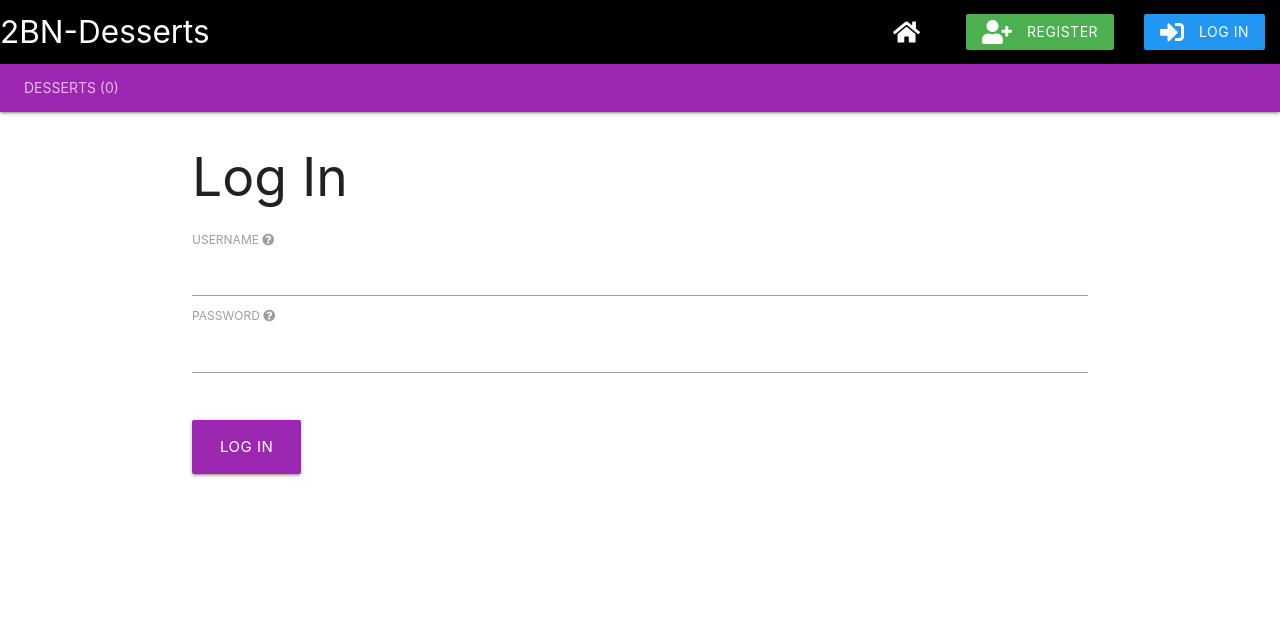
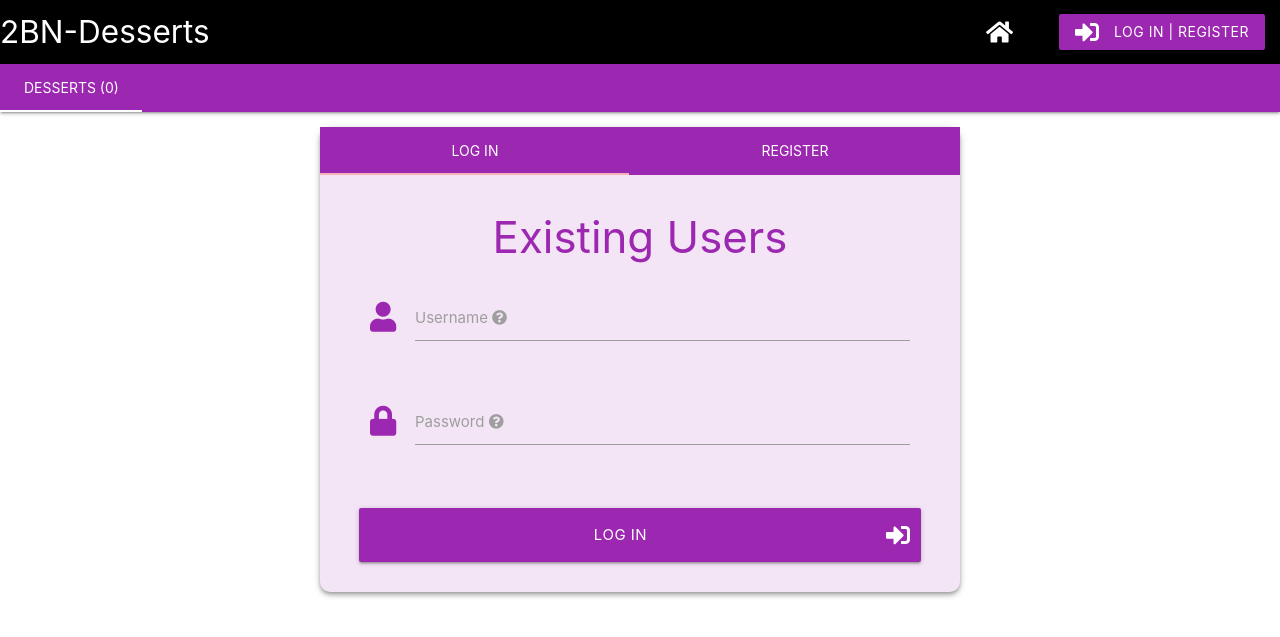
Before and after one commit to TravelTimN/ci-milestone04-dcd, a Flask app: page /login in a window 1280 px wide. Shown: the top 637 px of the page. Run offline with Flask 2, Linux system fonts and the light colour scheme; data that the repository does not hold is empty; some libraries are stand-ins or nearby versions.

Commit message:
Merge Login and Registration pages
Single login-registration page.
Required a lot of small tweaks to multiple
pages though, in order to accommodate
the merge between both pages.

```diff
--- a/app/routes.py
+++ b/app/routes.py
@@ -50,43 +50,40 @@ def register():
                 # check if username already taken
                 existing_user = users_collection.find_one({"username_lower": request.form.get("username").lower()})
                 if existing_user:
-                        flash(Markup(f"{request.form.get('username')} is an excellent choice! (but it's already taken)<br> Want to <a href='login' class='purple-text'>Log In?</a>"))
-                        return render_template("register.html")
+                        flash(Markup(f"<span class='purple-text'>{request.form.get('username')}</span> is an excellent choice! (but it's already taken)"))
+                        return redirect(url_for("register"))
 
                 # check if username is alphanumeric or contains 'test'
                 username_input = request.form.get("username").lower()
                 username_check = re.search(r"(?!\-)[\W]|(t|T)+(e|E)+(s|S)+(t|T)+", username_input)
                 if username_check:
-                        flash(Markup(f"Your username should be 3-15 alphanumeric.<br>Usernames containing <span class='purple-text'>{username_check.group(0).upper()}</span> are not permitted."))
-                        return render_template("register.html")
+                        flash(Markup(f"Usernames containing <span class='purple-text'>{username_check.group(0).upper()}</span> are not permitted."))
+                        return redirect(url_for("register"))
 
                 # username should be 3-5 alphanumeric
                 if len(request.form.get("username")) < 3 or len(request.form.get("username")) > 15:
                         flash("Usernames should be 3-15 characters long.")
-                        return render_template("register.html")
+                        return redirect(url_for("register"))
 
                 # password should be 5-15 characters
                 if len(request.form.get("password")) < 5 or len(request.form.get("password")) > 15:
                         flash("Passwords should be 5-15 characters long.")
-                        return render_template("register.html")
-
-                # generate password hash
-                hashed_pass = generate_password_hash(request.form.get("password"))
+                        return redirect(url_for("register"))
 
                 # add successful user to database
                 register = {
                         "username": request.form.get("username"),
                         "username_lower": request.form.get("username").lower(),
-                        "user_password": hashed_pass,
+                        "user_password": generate_password_hash(request.form.get("password")),
                         "user_recipes": [],
-                        "user_favorites": []
+                        "user_favs": []
                 }
                 users_collection.insert_one(register)
                 # put the user in 'session'
-                session["user"] = request.form.get("username")
+                session["user"] = request.form.get("username").lower()
                 return redirect(url_for("profile", username=session["user"]))
 
-        return render_template("register.html")
+        return render_template("log_reg.html")
 
 
 #----- LOGIN ----- #
@@ -99,8 +96,8 @@ def login():
                 if existing_user:
                         # ensure hashed password matches user input
                         if check_password_hash(existing_user["user_password"], request.form.get("password")):
-                                session["user"] = request.form.get("username")
-                                #if session["user"] == "2BN-Admin" or session["user"] == "2BN-Tim":
+                                session["user"] = request.form.get("username").lower()
+                                #if session["user"] == "admin":
                                         #return redirect(url_for("admin"))
                                 #else:
                                         #return redirect(url_for("profile", user=existing_user["username"]))
@@ -111,10 +108,10 @@ def login():
                                 return redirect(url_for("login"))
                 else:
                         # username doesn't exist
-                        flash(Markup(f"Hmmm... <span class='purple-text'>{request.form.get('username')}</span> doesn't seem to exist.<br> Want to <a href='register' class='purple-text'>Register?</a>"))
+                        flash(Markup(f"Hmm... username <span class='purple-text'>{request.form.get('username')}</span> doesn't seem to exist."))
                         return redirect(url_for("login"))
 
-        return render_template("login.html")
+        return render_template("log_reg.html")
 
 
 #----- PROFILE -----#
--- a/app/static/css/style.css
+++ b/app/static/css/style.css
@@ -1,6 +1,16 @@
 #recipe-img {
     height: 350px;
     width: 600px;
+}
+
+.login-register {
+    margin-top: 15px;
+    border-radius: 10px;
+}
+
+.login-form-container,
+.register-form-container {
+    padding: 10px 50px;
 }
 
 .card {
@@ -49,3 +59,10 @@
         height: 50vh;
     }
 }
+
+/*----- >992px Materialize Desktop size (.l) -----*/
+@media (min-width: 992px) {
+    .login-register {
+        max-width: 50vw;
+    }
+}
--- a/app/static/js/script.js
+++ b/app/static/js/script.js
@@ -1,4 +1,7 @@
 $(document).ready(function () {
+
+    // initialize tabs
+    $(".tabs").tabs();
 
     // initialize Modals
     $(".modal").modal();
--- /dev/null
+++ b/app/templates/log_reg.html
@@ -0,0 +1,96 @@
+{% extends "base.html" %}
+
+{% block content %}
+
+<div class="container purple lighten-5 z-depth-2 login-register">
+
+    <ul class="tabs tabs-fixed-width purple">
+        <li class="tab col s3"><a class="white-text" href="#login">LOG IN</a></li>
+        <li class="tab col s3"><a class="white-text" href="#register">REGISTER</a></li>
+    </ul>
+
+    <div id="login" class="col s12">
+        <form class="col s12" method="POST" action="{{ url_for('login', _anchor='login') }}">
+            <div class="login-form-container">
+                <h3 class="purple-text center-align">Existing Users</h3>
+
+                <div class="row">
+                    <div class="input-field col s12">
+                        <i class="fas fa-user purple-text prefix"></i>
+                        <input id="username" name="username" type="text" class="form-control validate" autocomplete="off" value="{{ request.form['username'] }}" required>
+                        <label for="username">Username <i class="fas fa-question-circle tooltipped" data-position="right" data-tooltip="3-15 alphanumeric"></i></label>
+                    </div>
+                </div>
+
+                <div class="row">
+                    <div class="input-field col s12">
+                        <i class="fas fa-lock purple-text prefix"></i>
+                        <input id="password" name="password" type="password" class="form-control validate" autocomplete="off" required>
+                        <label for="password">Password <i class="fas fa-question-circle tooltipped" data-position="right" data-tooltip="5-15 characters"></i></label>
+                    </div>
+                </div>
+
+                <div class="row center-align">
+                    <h6 class="red-text">
+                        {% with messages = get_flashed_messages() %}
+                        {% if messages %}
+                        {% for message in messages %}
+                        {{ message }}
+                        {% endfor %}
+                        {% endif %}
+                        {% endwith %}
+                    </h6>
+                </div>
+
+                <div class="row">
+                    <button class="col s12 btn btn-large waves-effect waves-light purple" type="submit"><i class="fas fa-sign-in-alt material-icons right"></i> Log In</button>
+                </div>
+            </div>
+        </form>
+    </div>
+
+    <div id="register" class="col s12">
+        <form class="col s12" method="POST" action="{{ url_for('register', _anchor='register') }}">
+            <div class="register-form-container">
+                <h3 class="purple-text center-align">Create Account</h3>
+
+                <div class="row">
+                    <div class="input-field col s12">
+                        <i class="fas fa-user-plus purple-text prefix"></i>
+                        <input id="username" name="username" type="text" class="form-control validate" autocomplete="off" value="{{ request.form['username'] }}" required>
+                        <label for="username">Username <i class="fas fa-question-circle tooltipped" data-position="right" data-tooltip="3-15 alphanumeric"></i></label>
+                    </div>
+                </div>
+
+                <div class="row">
+                    <div class="input-field col s12">
+                        <i class="fas fa-key purple-text prefix"></i>
+                        <input id="password" name="password" type="password" class="form-control validate" autocomplete="off" required>
+                        <label for="password">Password <i class="fas fa-question-circle tooltipped" data-position="right" data-tooltip="5-15 characters"></i></label>
+                    </div>
+                </div>
+
+                <div class="row center-align">
+                    <h6 class="red-text">
+                        {% with messages = get_flashed_messages() %}
+                        {% if messages %}
+                        {% for message in messages %}
+                        {{ message }}
+                        {% endfor %}
+                        {% endif %}
+                        {% endwith %}
+                    </h6>
+                </div>
+
+                <div class="row">
+                    <button class="col s12 btn btn-large waves-effect waves-light purple" type="submit"><i class="fas fa-user-plus material-icons right"></i> Register</button>
+                </div>
+            </div>
+        </form>
+    </div>
+
+
+</div>
+
+
+{% endblock content %}
--- a/app/templates/login.html
+++ /dev/null
@@ -1,29 +0,0 @@
-{% extends "base.html" %}
-
-{% block content %}
-
-<div id="login" class="container">
-    <h2 class="left-align">Log In</h2>
-    <form method="POST" action="{{ url_for('login') }}">
-        <label for="username">USERNAME <i class="fas fa-question-circle tooltipped" data-position="right" data-tooltip="3-15 alphanumeric"></i></label>
-        <input id="username" name="username" type="text" class="form-control validate" autocomplete="off" required>
-
-        <label for="password">PASSWORD <i class="fas fa-question-circle tooltipped" data-position="right" data-tooltip="5-15 characters"></i></label>
-        <input id="password" name="password" type="password" class="form-control validate" autocomplete="off" required>
-
-        <h5 class="red-text">
-            {% with messages = get_flashed_messages() %}
-            {% if messages %}
-            {% for message in messages %}
-            {{ message }}
-            {% endfor %}
-            {% endif %}
-            {% endwith %}
-        </h5>
-
-        <br>
-        <button class="btn btn-large purple" type="submit">Log In</button>
-
-    </form>
-</div>
-{% endblock content %}
--- a/app/templates/partials/_navbar.html
+++ b/app/templates/partials/_navbar.html
@@ -9,8 +9,7 @@
                 <li><a class="btn green tooltipped" data-position="bottom" data-tooltip="My Profile" href="{{ url_for('profile', username=session['user']) }}"><i class="fas fa-user-circle material-icons left"></i>{{ session['user']|upper }}</a></li>
                 <li><a class="btn red" href="{{ url_for('logout') }}"><i class="fas fa-sign-out-alt material-icons left white-text"></i>LOG OUT</a></li>
             {% else %}
-                <li><a class="btn green tooltipped" data-position="bottom" data-tooltip="Add your own recipes!" href="{{ url_for('register') }}"><i class="fas fa-user-plus material-icons left"></i>REGISTER</a></li>
-                <li><a class="btn blue tooltipped" data-position="bottom" data-tooltip="Already registered?" href="{{ url_for('login') }}"><i class="fas fa-sign-in-alt material-icons left"></i>LOG IN</a></li>
+                <li><a class="btn purple tooltipped" data-position="bottom" data-tooltip="Log In or Register" href="{{ url_for('register') }}"><i class="fas fa-sign-in-alt material-icons left"></i>LOG IN | REGISTER</a></li>
             {% endif %}
         </ul>
     </div>
@@ -19,7 +18,7 @@
     <!-- BOTTOM NAV -->
     <div class="nav-content purple">
         <ul class="tabs tabs-transparent">
-            <li class="tab"><a class="waves-effect waves-light tooltipped" data-position="bottom" data-tooltip="View All Desserts ({{ total_recipes() }})" href="{{ url_for('view_desserts') }}">DESSERTS ({{ total_recipes() }})</a></li>
+            <li class="tab"><a class="waves-effect waves-light tooltipped" data-position="bottom" data-tooltip="View All Desserts ({{ total_recipes() }})" href="{{ url_for('view_desserts') }}" target="_self">DESSERTS ({{ total_recipes() }})</a></li>
         </ul>
         {% if session.user %}
             <a class="btn-floating btn-large halfway-fab tooltipped" data-position="left" data-tooltip="Add a Recipe" href="{{ url_for('add_dessert') }}"><i class="material-icons purple accent-3">add</i></a>
--- a/app/templates/view_dessert.html
+++ b/app/templates/view_dessert.html
@@ -82,7 +82,7 @@
 </ol>
 
 
-{% if session.user == author or session.user == "admin" %}
+{% if session.user|lower == author|lower or session.user|lower == "admin"|lower %}
 <!-- UPDATE recipe -->
 <a class="waves-effect waves-light btn" href="{{ url_for('update_dessert', recipe_id=recipe._id, slugUrl=recipe.recipe_slug) }}">UPDATE RECIPE</a>
 
```
Also changed, not shown: app/templates/register.html (deleted, +0 -29 lines).
